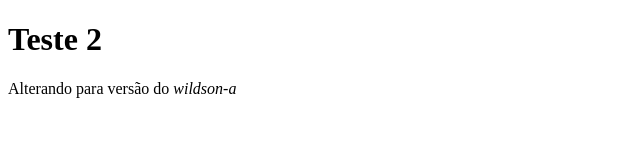
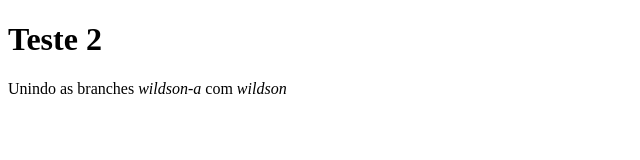
Before and after one commit to wildsonmaia/projetointegrador_V, a plain HTML site: page index.html in a window 1280 px wide. Shown: the full height of the page, 0-640 px from the left. Drawn offline with Linux system fonts and the light colour scheme.

Commit message:
União de wildson-a com wildson

```diff
--- a/index.html
+++ b/index.html
@@ -7,6 +7,6 @@
 </head>
 <body>
     <h1>Teste 2</h1>
-    <p>Alterando para versão do <i>wildson-a</i></p>
+    <p>Unindo as branches <i>wildson-a</i> com <i>wildson</i></p>
 </body>
 </html>
```
